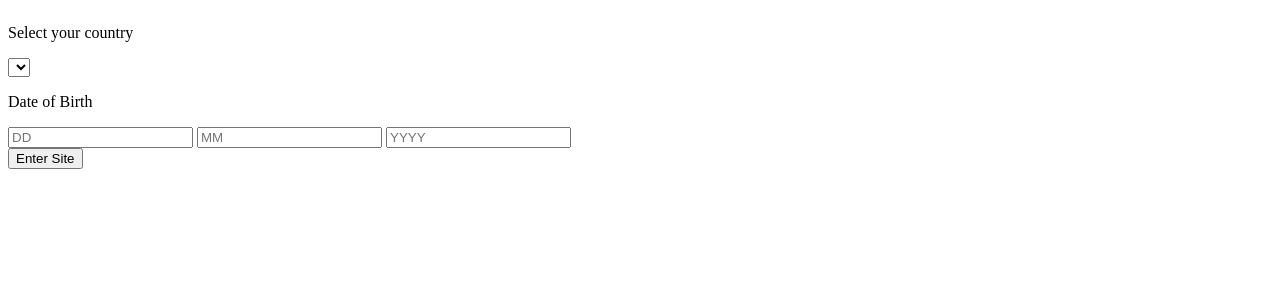
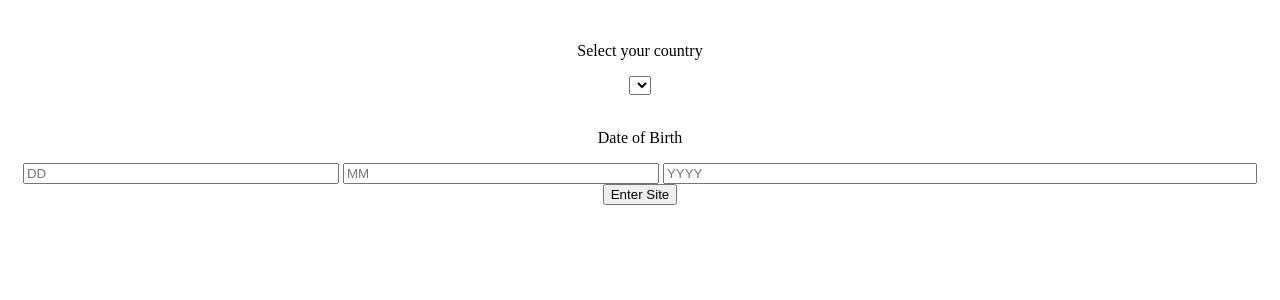
Before and after one commit to giedomak/abeer, a PHP site: page /views/AgeGateway.html in a window 1280 px wide. Shown: the top 300 px of the page. Run offline with PHP 8.4, Linux system fonts and the light colour scheme; lists and menus that the app fills with data are empty.

Commit message:
restyle agegateway

```diff
--- a/app/views/AgeGateway.html
+++ b/app/views/AgeGateway.html
@@ -1,30 +1,38 @@
-<div id="AgeDiv" class="container" ng-controller="AgeGatewayCtrl">
-	<div class="row">
-		<img ng-src="images/logoSmaller.png">
+<div id="AgeDiv" class="agegateway" ng-controller="AgeGatewayCtrl">
+	<div class="col-xs-12 col-md-4 col-md-offset-4" style="text-align: center">
+		<div>
+			<img ng-src="images/logoSmaller.png"><br><br>
 		</div>
-	<div class="row" ng-style="{color:'white'}"><p class="col-lg-4 col-lg-offset-4" ng-style="{'font-size': '1.5em'}">
-		Select your country</p></div>
-	<div class="row">
-		<select class="form-control col-lg-4 col-lg-offset-4 "
-				ng-style="{width: '290px', height: '60px', 'font-size':'1.2em'}" ng-model="country"
-				ng-options="country.name for country in flatCountries"></select>
+
+		<div ng-style="{color:'white'}">
+			<p ng-style="{'font-size': '1.5em'}">
+				Select your country
+			</p>
 		</div>
-	<div class="row" ng-style="{color:'white'}"><p class="col-lg-4 col-lg-offset-4" ng-style="{'font-size': '1.5em'}">
+
+		<div>
+			<select class="form-control"
+					ng-style="{height: '60px', 'font-size':'1.2em'}" ng-model="country"
+					ng-options="country.name for country in flatCountries"></select><br><br>
+		</div>
+
+		<div ng-style="{color:'white'}"><p ng-style="{'font-size': '1.5em'}">
 			Date of Birth</p></div>
 
-	<div class="row">
-		<input class="form-control col-lg-2 col-lg-offset-4" ng-model="day" type="text" class="form-control"
-			   placeholder="DD" maxlength="2" ng-style="{width:'90px', height:'70px', 'font-size':'2em'}" required>
-		<input class=" form-control col-lg-2 col-lg-offset-0" ng-model="month" type="text" class="form-control"
-			   placeholder="MM" maxlength="2" ng-style="{width:'90px', height:'70px', 'font-size':'2em'}" required>
-		<input class="form-control col-lg-2 col-lg-offset-0" ng-model="year" type="text" class="form-control"
+		<div>
+			<input ng-model="day" type="text" class="form-control" style="width: 25%"
+				   placeholder="DD" maxlength="2" required>
+			<input ng-model="month" type="text" class="form-control" style="width: 25%"
+				   placeholder="MM" maxlength="2" required>
+			<input ng-model="year" type="text" class="form-control" style="width: 47%"
 				   placeholder="YYYY" maxlength="4" min="1900" max="2014"
-			   ng-style="{width:'110px', height:'70px', 'font-size':'2em'}" required>
+				   required>
 		</div>
-	<div class="row">
-		<button type="button" class="btn btn-primary btn-lg col-lg-4 col-lg-offset-4"
-				ng-style="{width:'290px','font-size':'1.2em'}" ng-click="checkAge()">Enter Site
+
+		<div>
+			<button type="button" class="btn btn-primary btn-lg"
+					ng-style="{width:'100%','font-size':'1.2em'}" ng-click="checkAge()">Enter Site
 			</button>
 		</div>
-
 	</div>
+</div>
```
Also changed, not shown: app/index.html (+8 -4 lines), app/styles/main.scss (+13 -0 lines). Lines whose indentation alone changed are shown as unchanged.
